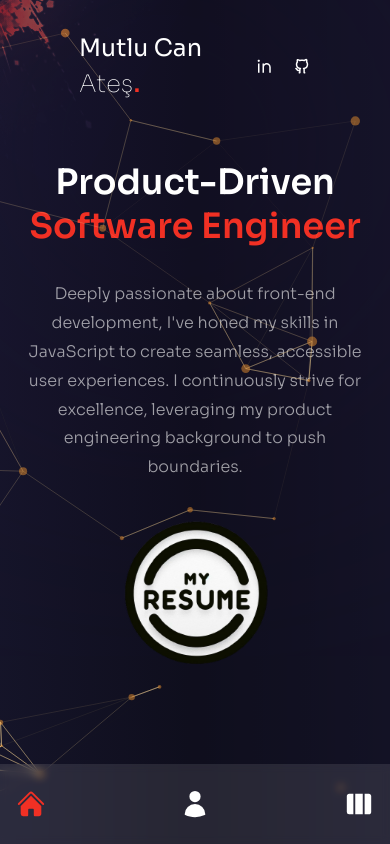
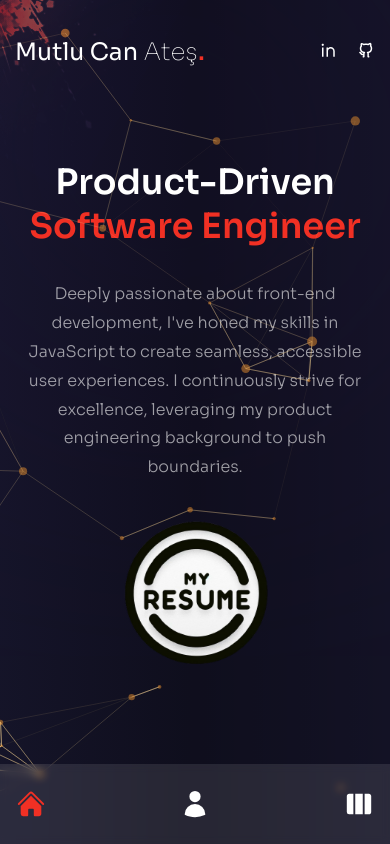
Before and after one commit to can-ates/me-v2, a Next.js app: page / in a window 390 px wide. Built offline with nearby package versions, Linux system fonts and the light colour scheme.

Commit message:
header padding

```diff
--- a/src/app/components/Header.tsx
+++ b/src/app/components/Header.tsx
@@ -4,7 +4,7 @@ import Socials from './Socials';
 
 const Header = () => {
   return (
-    <header className="absolute z-30 w-full items-center px-16 xl:h-[90px] xl:px-0">
+    <header className="absolute z-30 w-full items-center md:px-16 xl:h-[90px] xl:px-0">
       <div className="container mx-auto">
         <div className="flex items-center justify-between gap-y-6 py-8 md:flex-row">
           {/* logo */}
```
